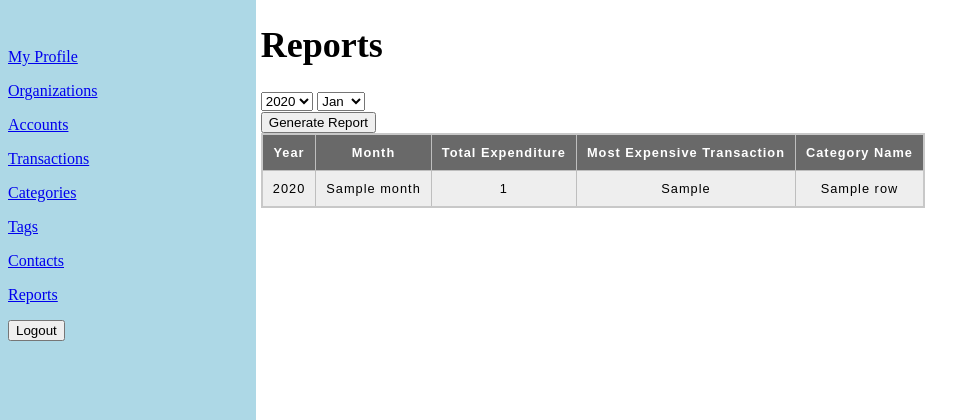
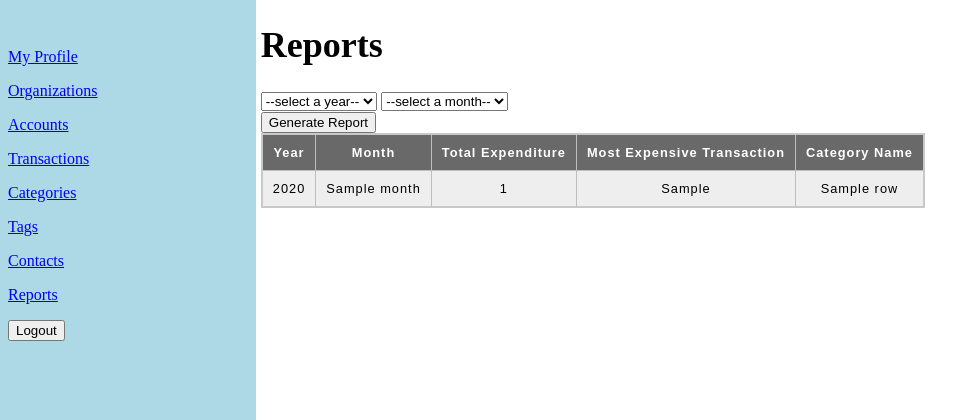
Before and after one commit to pavan-kalyan/personal-finance-dashboard, a Flask app: template templates/reports.html in a window 1280 px wide. Shown: the top 420 px of the page, without its empty margins (0-980 px from the left). Run offline with Flask 2, Linux system fonts and the light colour scheme; the template is opened without the code that fills it: most values are stand-ins (such as "Sample title", 1, 10 or a date in 2020); parts of the project's set-up code (start-up, migrations or seed data) failed here and were passed over.

Commit message:
fixed reports dropdown

```diff
--- a/server.py
+++ b/server.py
@@ -753,7 +753,7 @@
     rows = g.conn.execute(query, current_user.id)
     report_rows = [ExpenditureReport.from_row(row).__dict__ for row in rows]
     return render_template("/reports.html", expenditure_report=report_rows, years=years,
-                           current_year=year, current_month=month)
+                           current_year=str(year), current_month=month)
 
 
 @login_manager.user_loader
--- a/templates/reports.html
+++ b/templates/reports.html
@@ -11,11 +11,13 @@
 {#    {{ current_month=='9' }}#}
     <form action="/reports/" method="get">
         <select name="year">
+            <option selected hidden disabled value=""> --select a year-- </option>
             {% for year in years %}
-                <option {% if year==current_year %} selected {% endif %} value="{{ year }}">{{ year }}</option>
+                <option {% if year|string==current_year %} selected {% endif %} value="{{ year }}">{{ year }}</option>
             {%  endfor %}
         </select>
         <select name="month">
+            <option selected  hidden disabled value=""> --select a month-- </option>
             <option {% if '1'==current_month %} selected {% endif %} value="1">Jan</option>
             <option {% if '2'==current_month %} selected {% endif %}  value="2">Feb</option>
             <option {% if '3'==current_month %} selected {% endif %}  value="3">Mar</option>
```
